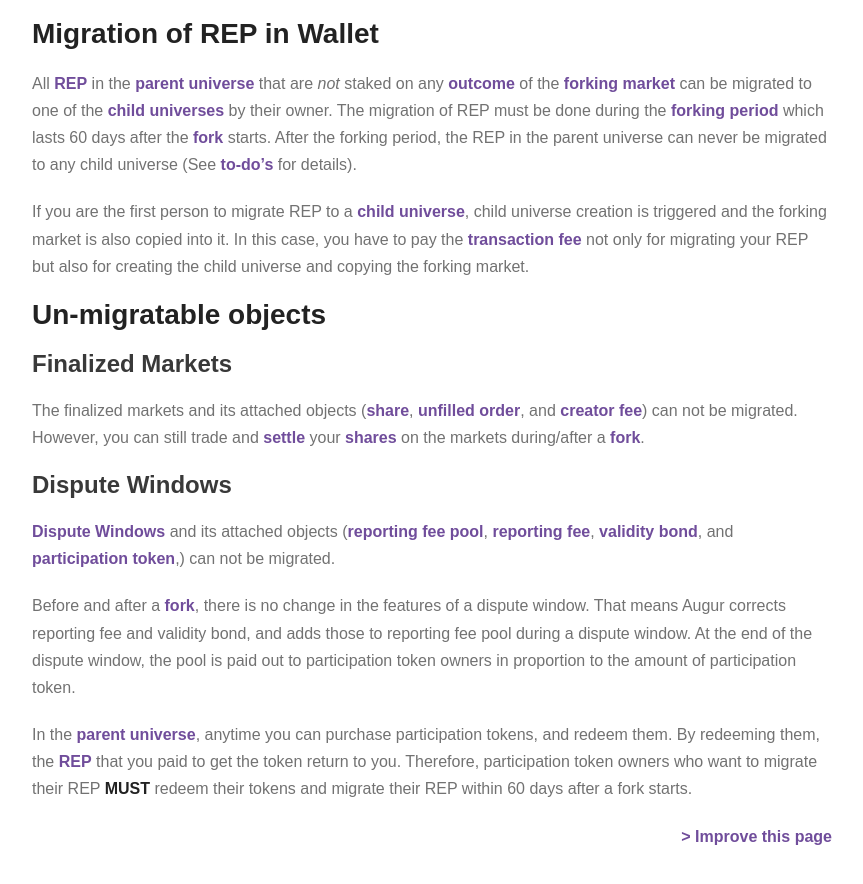
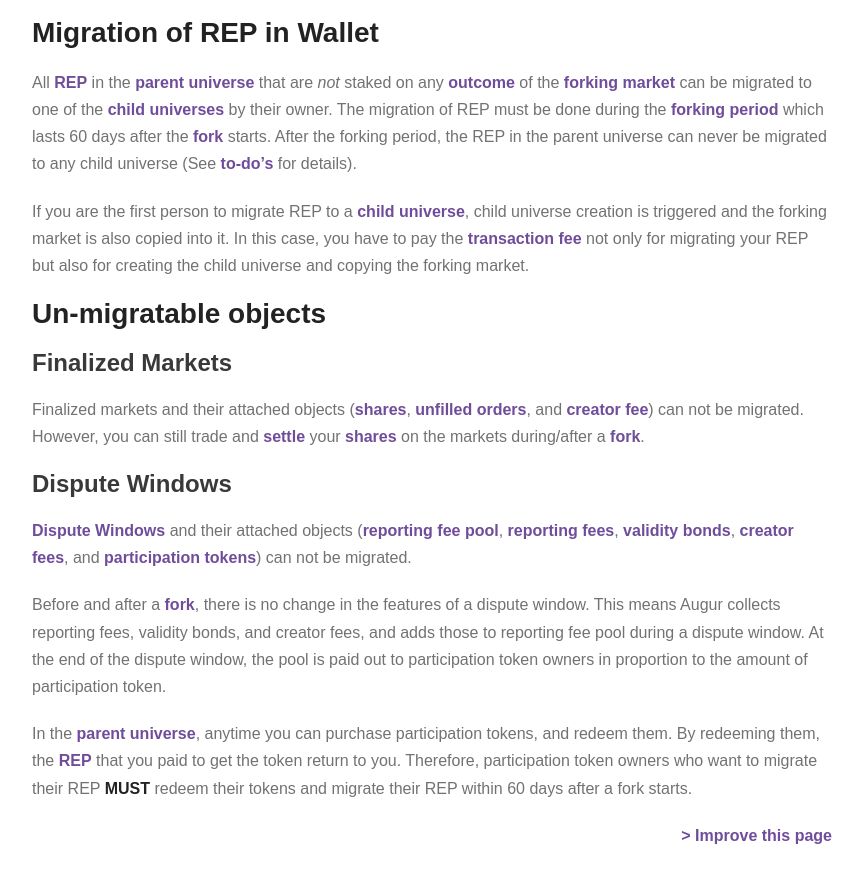
Before and after one commit to MicahZoltu/Augur.Guide-for-IPFS, a Jekyll site: the page built from collections/_version2-english/9-fork/4-migration-of-the-objects.md, in a window 1280 px wide and 900 px high, scrolled down 4959 px. Shown: the top 884 px of the window, without its empty margins (358-1221 px from the left). Built offline with Jekyll 4.4.1, drawn with Linux system fonts in a browser that asks for light colours; comment, search, counter and statistics services are not loaded.

Commit message:
Add Creator Fee to Dispute window
I added the object `Creator Fee` to `Dispute window`, since the fees are pooled when the market finalized as `Invalid`.

```diff
--- a/collections/_version2-english/9-fork/4-migration-of-the-objects.md
+++ b/collections/_version2-english/9-fork/4-migration-of-the-objects.md
@@ -142,11 +142,11 @@
 
 # Un-migratable objects
 ## Finalized Markets
-The finalized markets and its attached objects ([share]({{glossary_share}}), [unfilled order]({{glossary_unfilled_order}}), and [creator fee]({{glossary_creator_fee}})) can not be migrated. However, you can still trade and [settle]({{glossary_settlement}}) your [shares]({{glossary_share}}) on the markets during/after a [fork]({{glossary_fork}}).
+Finalized markets and their attached objects ([shares]({{glossary_share}}), [unfilled orders]({{glossary_unfilled_order}}), and [creator fee]({{glossary_creator_fee}})) can not be migrated. However, you can still trade and [settle]({{glossary_settlement}}) your [shares]({{glossary_share}}) on the markets during/after a [fork]({{glossary_fork}}).
 
 ## Dispute Windows
-[Dispute Windows]({{glossary_dispute_window}}) and its attached objects ([reporting fee pool]({{glossary_reporting_fee_pool}}), [reporting fee]({{glossary_reporting_fee}}), [validity bond]({{glossary_validity_bond}}), and [participation token]({{glossary_participation_token}}),) can not be migrated.
+[Dispute Windows]({{glossary_dispute_window}}) and their attached objects ([reporting fee pool]({{glossary_reporting_fee_pool}}), [reporting fees]({{glossary_reporting_fee}}), [validity bonds]({{glossary_validity_bond}}), [creator fees]({{glossary_creator_fee}}), and [participation tokens]({{glossary_participation_token}})) can not be migrated.
 
-Before and after a [fork]({{glossary_fork}}), there is no change in the features of a dispute window. That means Augur corrects reporting fee and validity bond, and adds those to reporting fee pool during a dispute window. At the end of the dispute window, the pool is paid out to participation token owners in proportion to the amount of participation token.
+Before and after a [fork]({{glossary_fork}}), there is no change in the features of a dispute window. This means Augur collects reporting fees, validity bonds, and creator fees, and adds those to reporting fee pool during a dispute window. At the end of the dispute window, the pool is paid out to participation token owners in proportion to the amount of participation token.
 
 In the [parent universe]({{glossary_parent_universe}}), anytime you can purchase participation tokens, and redeem them. By redeeming them, the [REP]({{glossary_reputation_token}}) that you paid to get the token return to you. Therefore, participation token owners who want to migrate their REP **MUST** redeem their tokens and migrate their REP within 60 days after a fork starts.
```
Also changed, not shown: assets/images/version2-english/fork/migration-of-the-objects/outline.svg, assets/images/version2-english/fork/migration-of-the-objects/relationships-between-objects.svg.
